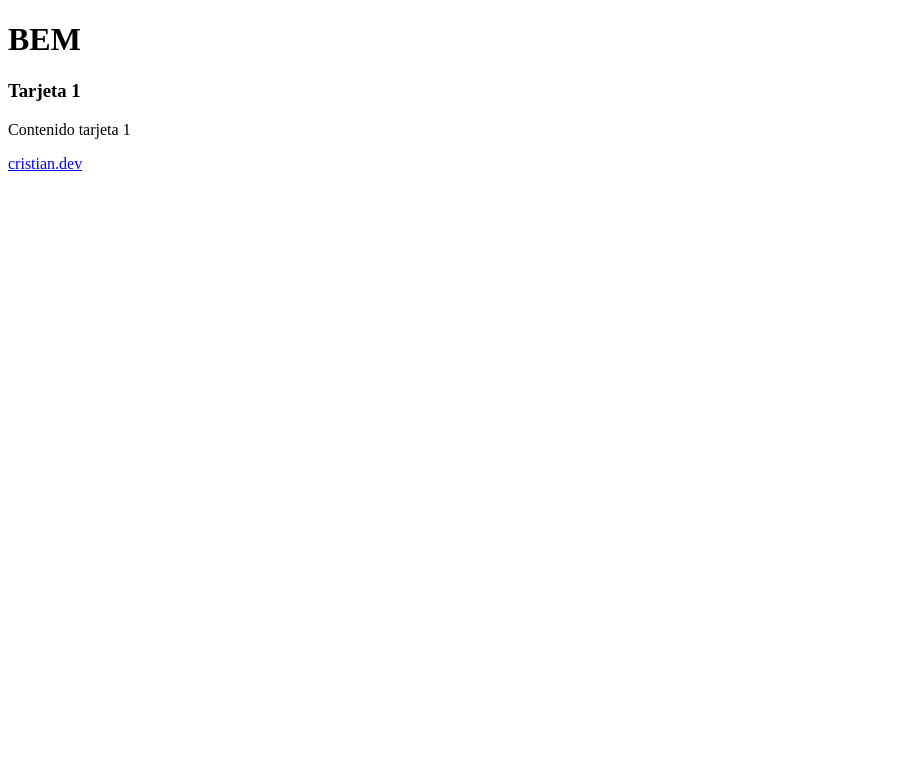
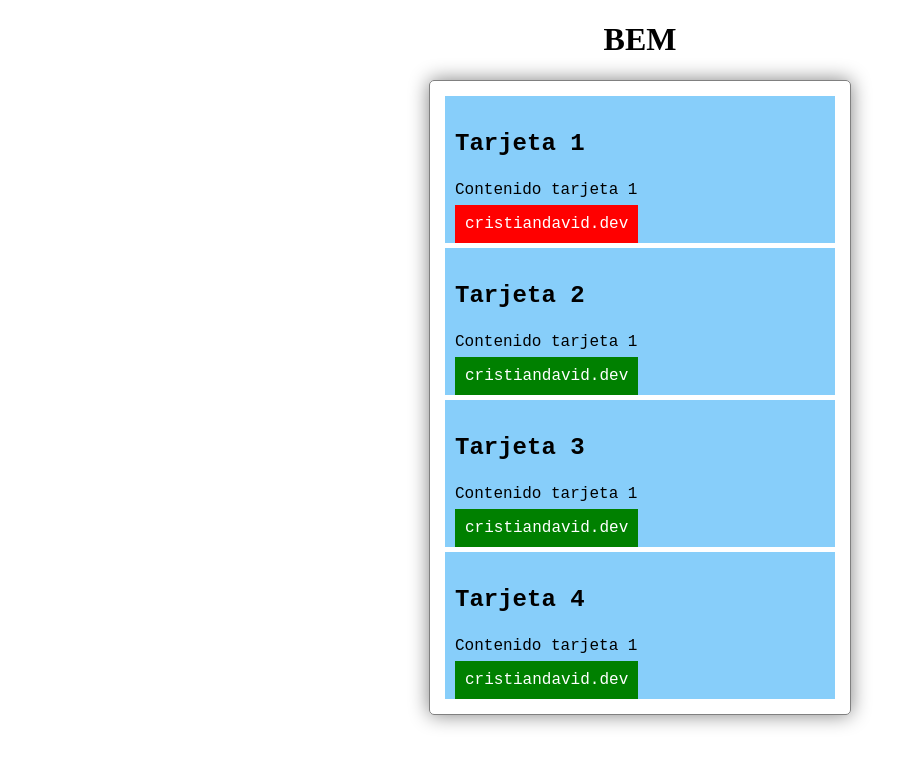
Before and after one commit to CristianDavid313/JavaScript, a plain HTML site: page TeoriaBEM/index.html in a window 1280 px wide. Shown: the whole page, without its empty margins (0-918 px from the left). Drawn offline with Linux system fonts and the light colour scheme.

Commit message:
Creación de la teoría BEM

```diff
--- a/TeoriaBEM/index.html
+++ b/TeoriaBEM/index.html
@@ -10,11 +10,29 @@
     <h1>BEM</h1>
 
     <section class="cards">
-        <div class="card">
-            <h3>Tarjeta 1</h3>
-            <p>Contenido tarjeta 1</p>
-            <a href="#">cristian.dev</a>
-        </div>
+        <article class="cards__card">
+            <h3 class="card__title">Tarjeta 1</h3>
+            <p class="card__content">Contenido tarjeta 1</p>
+            <a href="#" class="card__link card__link--rojo">cristiandavid.dev</a>
+        </article>
+
+        <article class="cards__card">
+            <h3 class="card__title">Tarjeta 2</h3>
+            <p class="card__content">Contenido tarjeta 1</p>
+            <a href="#" class="card__link">cristiandavid.dev</a>
+        </article>
+
+        <article class="cards__card">
+            <h3 class="card__title">Tarjeta 3</h3>
+            <p class="card__content">Contenido tarjeta 1</p>
+            <a href="#" class="card__link">cristiandavid.dev</a>
+        </article>
+
+        <article class="cards__card">
+            <h3 class="card__title">Tarjeta 4</h3>
+            <p class="card__content">Contenido tarjeta 1</p>
+            <a href="#" class="card__link">cristiandavid.dev</a>
+        </article>
     </section>
 </body>
 </html>
--- a/TeoriaBEM/styles.css
+++ b/TeoriaBEM/styles.css
@@ -6,5 +6,47 @@ Se usa siempre CLASS en lugar de ID
 Class = Aplicar estilos
 Id = Aplicar funcionalidad (javascript)
 
+.bloque
+.bloque__elemento
 .bloque__elemento--modificador
+
+1. No usar ID
+2. No usar etiquetas
+3. Que todo sea un key selector (seleccionar elementos a los que se les aplicara estilos)
 */
+
+h1 {
+    text-align: center;
+}
+
+.cards {
+    width: 400px;
+    margin: 10px auto;
+    padding: 10px;
+    border: 1px solid gray;
+    box-shadow: 0px 0px 20px gray;
+    border-radius: 5px;
+}
+
+.cards__card {
+    font-family: 'Courier New', Courier, monospace;
+    padding: 10px;
+    margin: 5px;
+    background-color: lightskyblue;
+}
+
+.card__title {
+    font-size: 24px;
+    font-weight: bold;
+}
+
+.card__link {
+    padding: 10px;
+    background: green;
+    color: white;
+    text-decoration: none;
+}
+
+.card__link--rojo {
+    background-color: red;
+}
```
Also changed, not shown: Capturas/09_TeoriaBEM.png (added), 1 other file.
